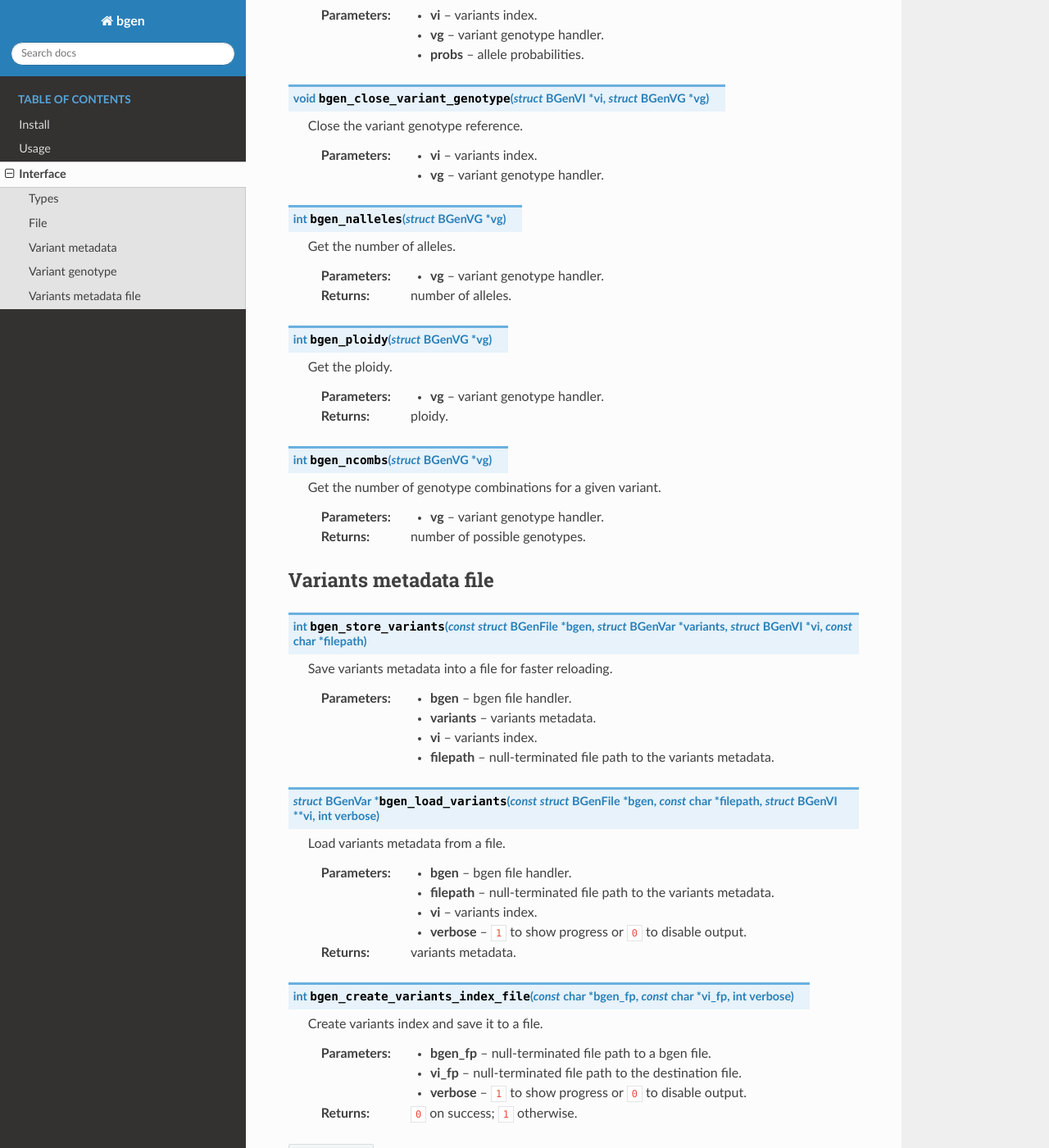
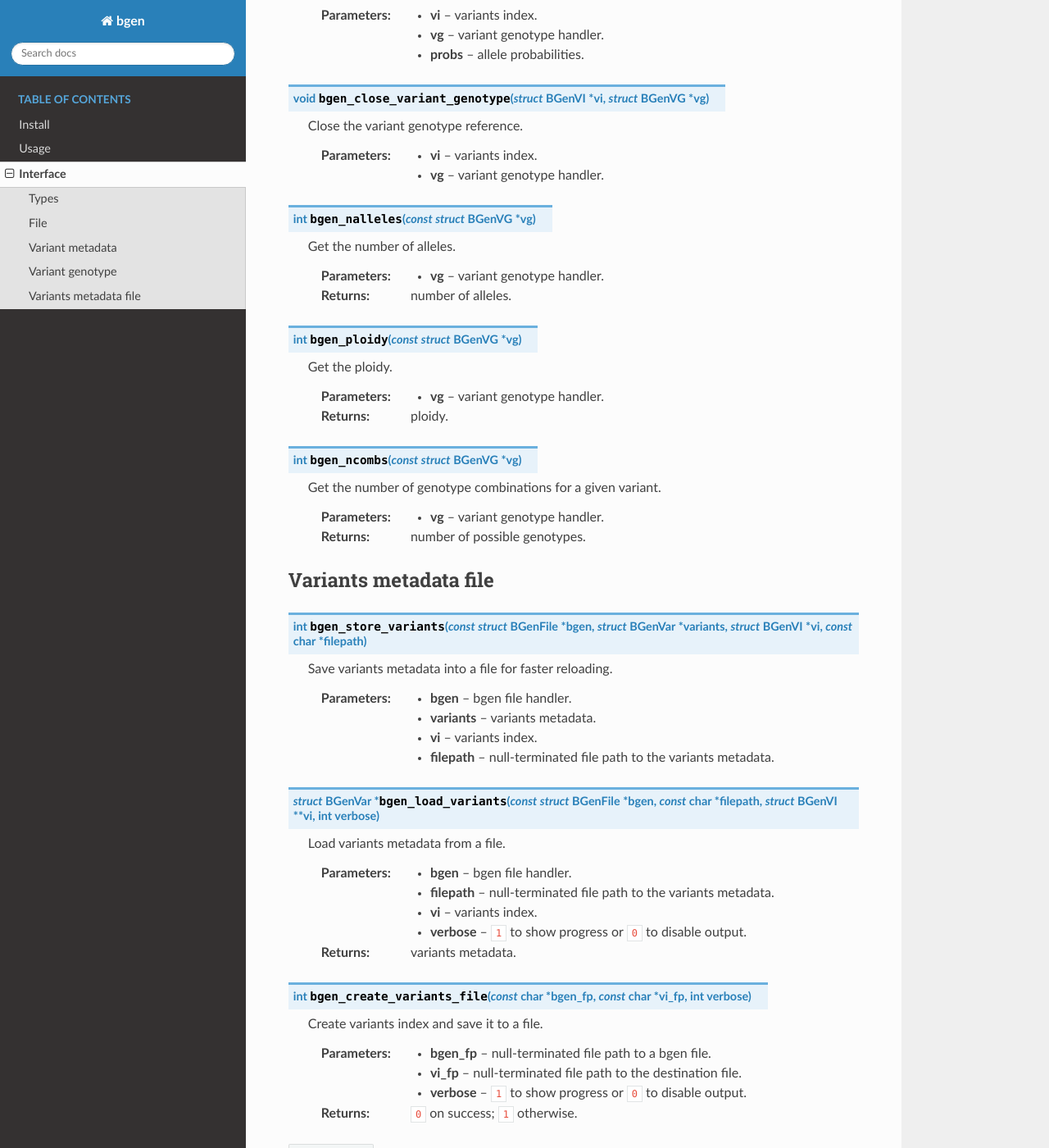
Before and after one commit to limix/bgen, a Sphinx documentation site: the page built from doc/api.rst, in a window 1280 px wide and 1400 px high, scrolled down 4388 px. Shown: the whole window at 82% size. Built offline with Sphinx 7.4.7 and the Read the Docs theme 2.0.0, drawn with Linux system fonts in a browser that asks for light colours.

Commit message:
bgen_create_variants_index_file to bgen_create_variants_file

```diff
--- a/doc/api.rst
+++ b/doc/api.rst
@@ -120,21 +120,21 @@ File
 
     :param bgen: bgen file handler.
 
-.. c:function:: int bgen_nsamples(struct BGenFile* bgen)
+.. c:function:: int bgen_nsamples(const struct BGenFile* bgen)
 
     Get the number of samples.
 
     :param bgen: bgen file handler.
     :return: number of samples.
 
-.. c:function:: int bgen_nvariants(struct BGenFile* bgen)
+.. c:function:: int bgen_nvariants(const struct BGenFile* bgen)
 
     Get the number of variants.
 
     :param bgen: bgen file handler.
     :return: number of variants.
 
-.. c:function:: int bgen_sample_ids_presence(struct BGenFile* bgen)
+.. c:function:: int bgen_sample_ids_presence(const struct BGenFile* bgen)
 
     Check whether sample identifications are actually present.
 
@@ -236,21 +236,21 @@ Variant genotype
     :param vi: variants index.
     :param vg: variant genotype handler.
 
-.. c:function:: int bgen_nalleles(struct BGenVG* vg)
+.. c:function:: int bgen_nalleles(const struct BGenVG* vg)
 
     Get the number of alleles.
 
     :param vg: variant genotype handler.
     :return: number of alleles.
 
-.. c:function:: int bgen_ploidy(struct BGenVG* vg)
+.. c:function:: int bgen_ploidy(const struct BGenVG* vg)
 
     Get the ploidy.
 
     :param vg: variant genotype handler.
     :return: ploidy.
 
-.. c:function:: int bgen_ncombs(struct BGenVG *vg)
+.. c:function:: int bgen_ncombs(const struct BGenVG *vg)
 
     Get the number of genotype combinations for a given variant.
 
@@ -283,7 +283,7 @@ Variants metadata file
     :return: variants metadata.
 
 
-.. c:function:: int bgen_create_variants_index_file(const char *bgen_fp,\
+.. c:function:: int bgen_create_variants_file(const char *bgen_fp,\
     const char *vi_fp, int verbose)
 
     Create variants index and save it to a file.
```
Also changed, not shown: 4 other files.
